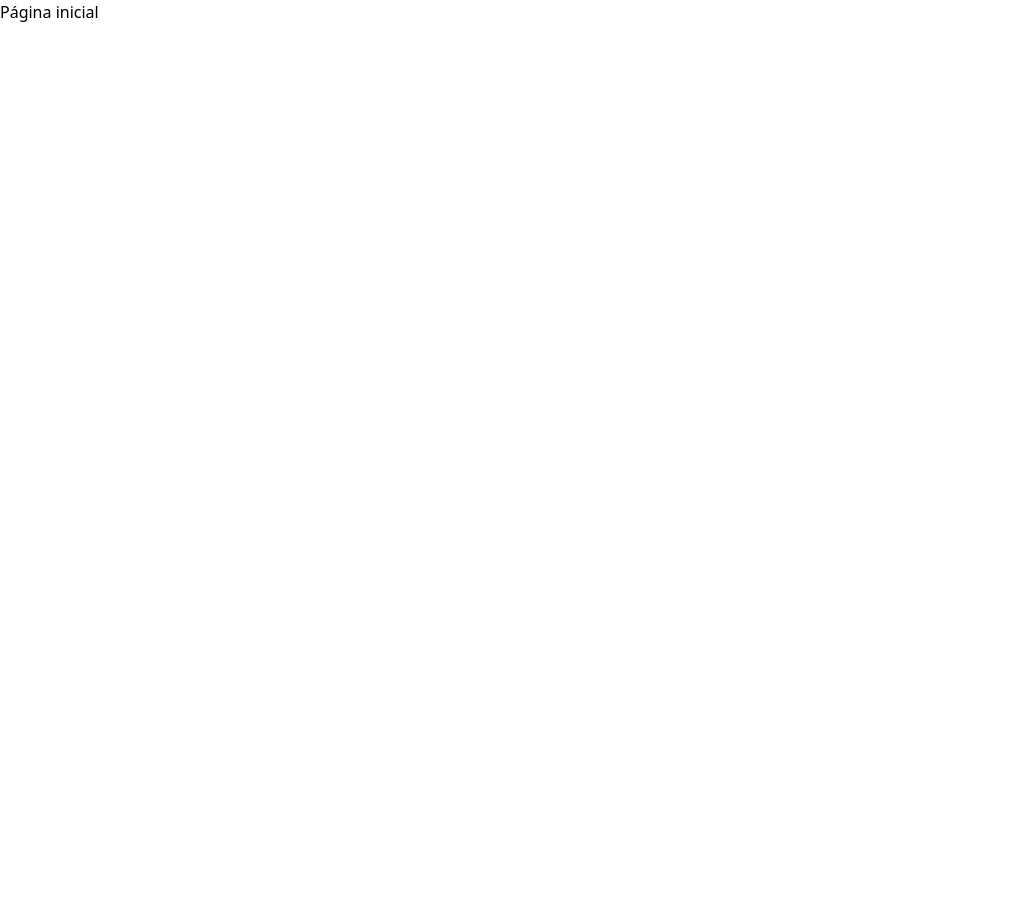
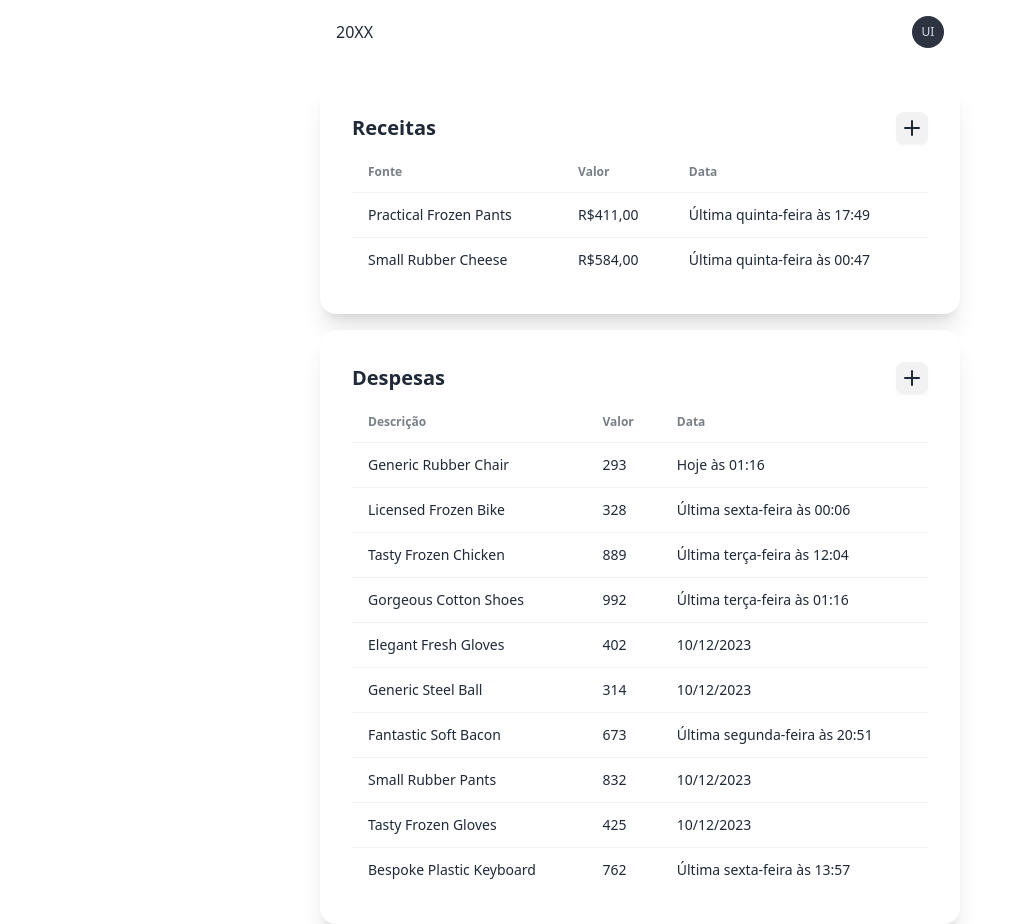
Before and after one commit to morrisseybr/20XX, a Next.js app: page / in a window 1280 px wide. Shown: the whole page, without its empty margins (0-1020 px from the left). Before the commit the page ends 800 px from the top, so only its background shows below. Built offline with nearby package versions, Linux system fonts and the light colour scheme.

Commit message:
Primeiro desenho da página inicial

```diff
--- a/package.json
+++ b/package.json
@@ -11,11 +11,15 @@
   },
   "dependencies": {
     "@tanstack/react-query": "^4.36.1",
+    "@tanstack/react-table": "^8.11.0",
     "@trpc/client": "^10.43.1",
     "@trpc/react-query": "^10.43.1",
     "@trpc/server": "^10.43.1",
     "class-variance-authority": "^0.7.0",
     "clsx": "^2.0.0",
+    "currency.js": "^2.0.4",
+    "lucide-react": "^0.298.0",
+    "moment": "^2.29.4",
     "next": "14.0.4",
     "react": "^18",
     "react-dom": "^18",
@@ -25,6 +29,7 @@
     "zod": "^3.22.4"
   },
   "devDependencies": {
+    "@faker-js/faker": "^8.3.1",
     "@tanstack/react-query-devtools": "^4.36.1",
     "@testing-library/jest-dom": "^6.1.4",
     "@testing-library/react": "^14.0.0",
@@ -33,6 +38,7 @@
     "@types/react": "^18",
     "@types/react-dom": "^18",
     "autoprefixer": "^10.0.1",
+    "daisyui": "^4.4.20",
     "eslint": "^8",
     "eslint-config-next": "14.0.4",
     "eslint-config-prettier": "^9.0.0",
--- a/src/app/layout.tsx
+++ b/src/app/layout.tsx
@@ -1,19 +1,19 @@
-import type { Metadata } from 'next'
-import './globals.css'
+import type { Metadata } from "next";
+import "./globals.css";
 
 export const metadata: Metadata = {
-  title: 'Webapp Template',
-  description: 'by MorrisseyBR',
-}
+  title: "Webapp Template",
+  description: "by MorrisseyBR",
+};
 
 export default function RootLayout({
   children,
 }: {
-  children: React.ReactNode
+  children: React.ReactNode;
 }) {
   return (
     <html lang="pt-br">
-      <body>{children}</body>
+      <body className="m-auto h-screen max-w-screen-sm">{children}</body>
     </html>
-  )
+  );
 }
--- a/src/app/page.tsx
+++ b/src/app/page.tsx
@@ -1,7 +1,47 @@
+import { ExpansesTable } from "@/components/expenses-table";
+import { IncomeTable } from "@/components/income-table";
+import { Plus } from "lucide-react";
+import Link from "next/link";
+
 export default function Home() {
   return (
-    <main>
-      Página inicial
-    </main>
-  )
+    <>
+      <header className="mb-4 flex items-center justify-between p-4">
+        <h1>20XX</h1>
+        <div className="avatar placeholder">
+          <div className="w-8 rounded-full bg-neutral text-neutral-content">
+            <span className="text-xs">UI</span>
+          </div>
+        </div>
+      </header>
+      <main className="flex flex-col gap-4">
+        <section>
+          <div className="card bg-base-100 shadow-xl">
+            <div className="card-body">
+              <div className="flex items-center justify-between">
+                <h2 className="card-title">Receitas</h2>
+                <Link href="/income/new" className="btn btn-square btn-sm">
+                  <Plus />
+                </Link>
+              </div>
+              <IncomeTable />
+            </div>
+          </div>
+        </section>
+        <section>
+          <div className="card bg-base-100 shadow-xl">
+            <div className="card-body">
+              <div className="flex items-center justify-between">
+                <h2 className="card-title">Despesas</h2>
+                <Link href="/income/new" className="btn btn-square btn-sm">
+                  <Plus />
+                </Link>
+              </div>
+              <ExpansesTable />
+            </div>
+          </div>
+        </section>
+      </main>
+    </>
+  );
 }
--- /dev/null
+++ b/src/components/expenses-table.tsx
@@ -0,0 +1,88 @@
+"use client";
+
+import { Expense } from "@/model/Expense";
+import {
+  createColumnHelper,
+  flexRender,
+  getCoreRowModel,
+  useReactTable,
+} from "@tanstack/react-table";
+import { faker } from "@faker-js/faker";
+import moment from "moment";
+import "moment/locale/pt-br";
+import { useEffect, useState } from "react";
+
+moment.locale("pt-br");
+
+const expenseColumnHelper = createColumnHelper<Expense>();
+
+const columns = [
+  expenseColumnHelper.accessor("description", {
+    header: "Descrição",
+  }),
+  expenseColumnHelper.accessor("amount", {
+    header: "Valor",
+  }),
+  expenseColumnHelper.accessor("date", {
+    cell: (cell) => moment(cell.getValue()).calendar(),
+    header: "Data",
+  }),
+];
+
+function generateData() {
+  return Array.from({ length: 10 }, () => ({
+    id: faker.string.uuid(),
+    description: faker.commerce.productName(),
+    category: faker.commerce.department(),
+    amount: faker.number.int({ min: 10, max: 1000 }),
+    date: faker.date.recent({ days: 10 }),
+  }));
+}
+
+export function ExpansesTable() {
+  const [data, setData] = useState<Expense[]>([]);
+
+  useEffect(() => {
+    setData(generateData());
+  }, []);
+
+  const table = useReactTable({
+    data,
+    columns,
+    getCoreRowModel: getCoreRowModel(),
+  });
+
+  return (
+    <div className="overflow-x-auto">
+      <table className="table">
+        <thead>
+          {table.getHeaderGroups().map((headerGroup) => (
+            <tr key={headerGroup.id}>
+              {headerGroup.headers.map((header) => (
+                <th key={header.id}>
+                  {header.isPlaceholder
+                    ? null
+                    : flexRender(
+                        header.column.columnDef.header,
+                        header.getContext(),
+                      )}
+                </th>
+              ))}
+            </tr>
+          ))}
+        </thead>
+        <tbody>
+          {table.getRowModel().rows.map((row) => (
+            <tr key={row.id}>
+              {row.getVisibleCells().map((cell) => (
+                <td key={cell.id}>
+                  {flexRender(cell.column.columnDef.cell, cell.getContext())}
+                </td>
+              ))}
+            </tr>
+          ))}
+        </tbody>
+      </table>
+    </div>
+  );
+}
--- /dev/null
+++ b/src/components/income-table.tsx
@@ -0,0 +1,94 @@
+"use client";
+
+import {
+  createColumnHelper,
+  flexRender,
+  getCoreRowModel,
+  useReactTable,
+} from "@tanstack/react-table";
+import { faker } from "@faker-js/faker";
+import moment from "moment";
+import "moment/locale/pt-br";
+import { useEffect, useState } from "react";
+import { Income } from "@/model/Income";
+import currency from "currency.js";
+
+moment.locale("pt-br");
+
+const incomeColumnHelper = createColumnHelper<Income>();
+
+const columns = [
+  incomeColumnHelper.accessor("source", {
+    header: "Fonte",
+  }),
+  incomeColumnHelper.accessor("amount", {
+    header: "Valor",
+    cell: (cell) =>
+      currency(cell.getValue(), {
+        symbol: "R$",
+        separator: ".",
+        decimal: ",",
+      }).format(),
+  }),
+  incomeColumnHelper.accessor("date", {
+    header: "Data",
+    cell: (cell) => moment(cell.getValue()).calendar(),
+  }),
+];
+
+function generateData() {
+  return Array.from({ length: 2 }, () => ({
+    id: faker.string.uuid(),
+    source: faker.commerce.productName(),
+    amount: faker.number.int({ min: 10, max: 1000 }),
+    date: faker.date.recent({ days: 10 }),
+  }));
+}
+
+export function IncomeTable() {
+  const [data, setData] = useState<Income[]>([]);
+
+  useEffect(() => {
+    setData(generateData());
+  }, []);
+
+  const table = useReactTable({
+    data,
+    columns,
+    getCoreRowModel: getCoreRowModel(),
+  });
+
+  return (
+    <div className="overflow-x-auto">
+      <table className="table">
+        <thead>
+          {table.getHeaderGroups().map((headerGroup) => (
+            <tr key={headerGroup.id}>
+              {headerGroup.headers.map((header) => (
+                <th key={header.id}>
+                  {header.isPlaceholder
+                    ? null
+                    : flexRender(
+                        header.column.columnDef.header,
+                        header.getContext(),
+                      )}
+                </th>
+              ))}
+            </tr>
+          ))}
+        </thead>
+        <tbody>
+          {table.getRowModel().rows.map((row) => (
+            <tr key={row.id}>
+              {row.getVisibleCells().map((cell) => (
+                <td key={cell.id}>
+                  {flexRender(cell.column.columnDef.cell, cell.getContext())}
+                </td>
+              ))}
+            </tr>
+          ))}
+        </tbody>
+      </table>
+    </div>
+  );
+}
--- /dev/null
+++ b/src/model/Expense.ts
@@ -0,0 +1,11 @@
+import { z } from "zod";
+
+export const ExpenseSchema = z.object({
+  id: z.string(),
+  description: z.string(),
+  category: z.string(),
+  amount: z.number().nonnegative(),
+  date: z.date(),
+});
+
+export type Expense = z.infer<typeof ExpenseSchema>;
--- /dev/null
+++ b/src/model/Income.ts
@@ -0,0 +1,10 @@
+import { z } from "zod";
+
+export const IncomeSchema = z.object({
+  id: z.string(),
+  amount: z.number(),
+  source: z.string(),
+  date: z.date(),
+});
+
+export type Income = z.infer<typeof IncomeSchema>;
--- a/tailwind.config.ts
+++ b/tailwind.config.ts
@@ -1,20 +1,20 @@
-import type { Config } from 'tailwindcss'
+import type { Config } from "tailwindcss";
 
 const config: Config = {
   content: [
-    './src/pages/**/*.{js,ts,jsx,tsx,mdx}',
-    './src/components/**/*.{js,ts,jsx,tsx,mdx}',
-    './src/app/**/*.{js,ts,jsx,tsx,mdx}',
+    "./src/pages/**/*.{js,ts,jsx,tsx,mdx}",
+    "./src/components/**/*.{js,ts,jsx,tsx,mdx}",
+    "./src/app/**/*.{js,ts,jsx,tsx,mdx}",
   ],
   theme: {
     extend: {
       backgroundImage: {
-        'gradient-radial': 'radial-gradient(var(--tw-gradient-stops))',
-        'gradient-conic':
-          'conic-gradient(from 180deg at 50% 50%, var(--tw-gradient-stops))',
+        "gradient-radial": "radial-gradient(var(--tw-gradient-stops))",
+        "gradient-conic":
+          "conic-gradient(from 180deg at 50% 50%, var(--tw-gradient-stops))",
       },
     },
   },
-  plugins: [],
-}
-export default config
+  plugins: [require("daisyui")],
+};
+export default config;
```
Also changed, not shown: 1 other file (tests, documents, lock files or other folders).
